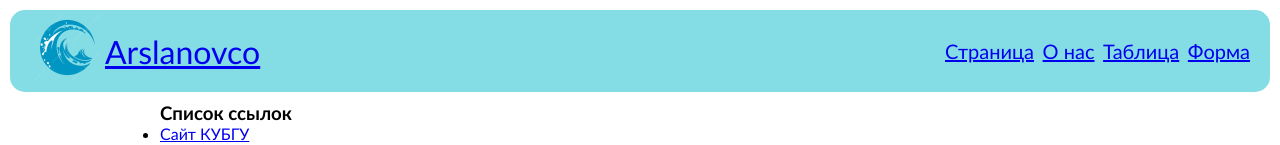
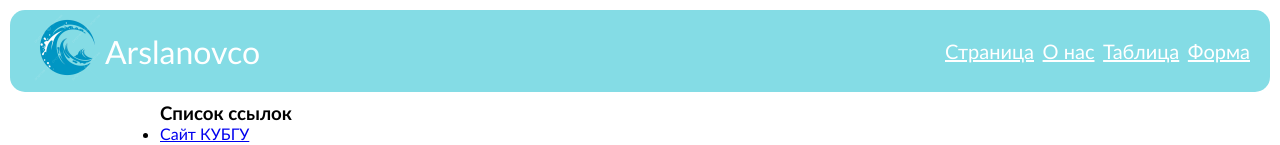
Before and after one commit to arslanov-sea/WEB, a website: page task/index.html in a window 1280 px wide. Shown: the top 145 px of the page. Drawn offline with Linux system fonts and the light colour scheme.

Commit message:
changes 3 and 4 tasks

```diff
--- a/task/styles/mobile.css
+++ b/task/styles/mobile.css
@@ -136,6 +136,10 @@
         display: flex;
         align-items: center;
         font-size: 32px;
+
+    } .logoText a {
+        color: #fff;
+        text-decoration: none;
     }
 
     .inHeader {
@@ -148,6 +152,9 @@
         width: 25%;
         display: flex;
         justify-content: space-between;
+
+    } .navHeader a {
+        color: #fff;
     }
 
     /* Стили оснновной части */
```
Also changed, not shown: task/index4.html (+2 -2 lines).
